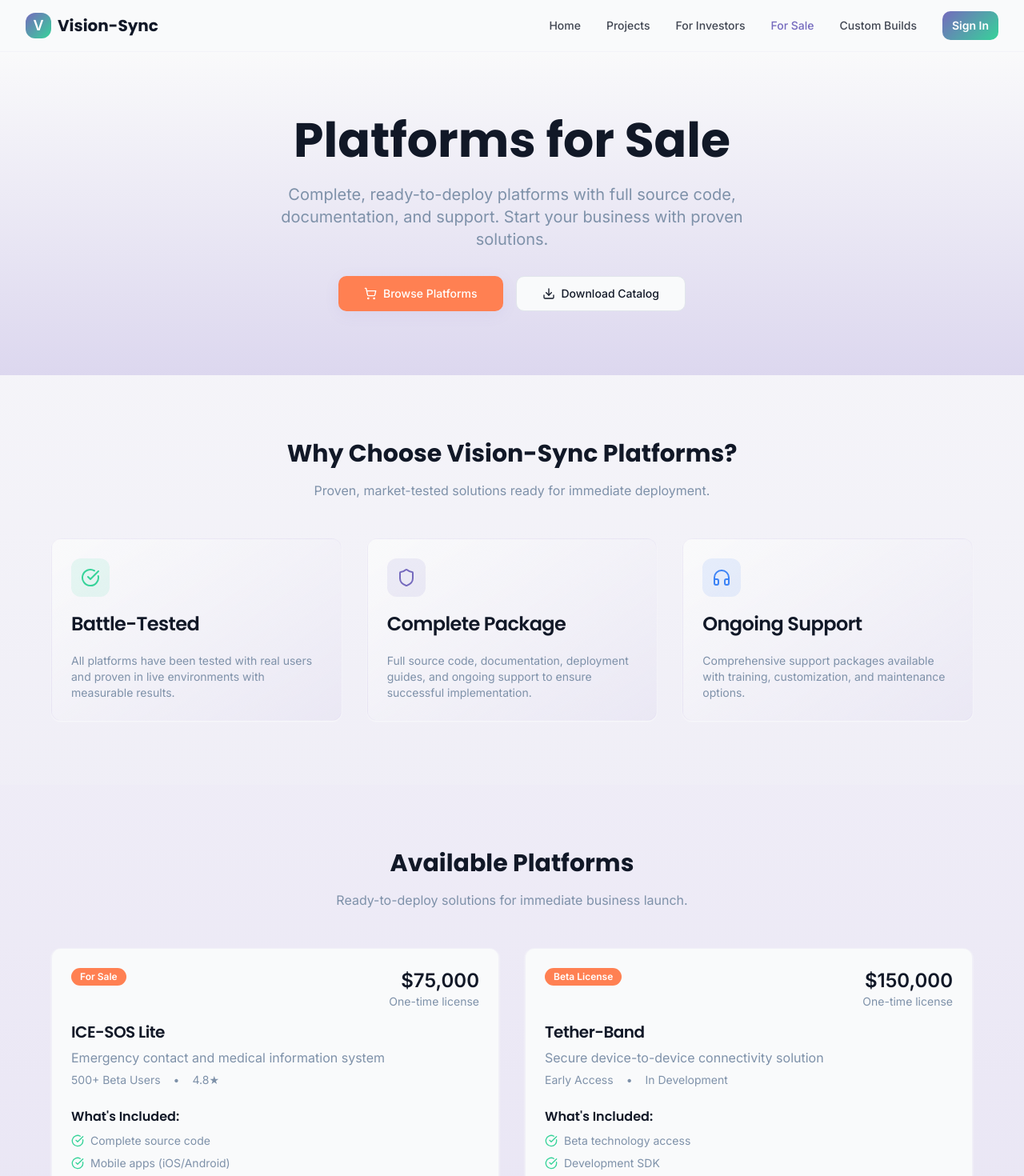
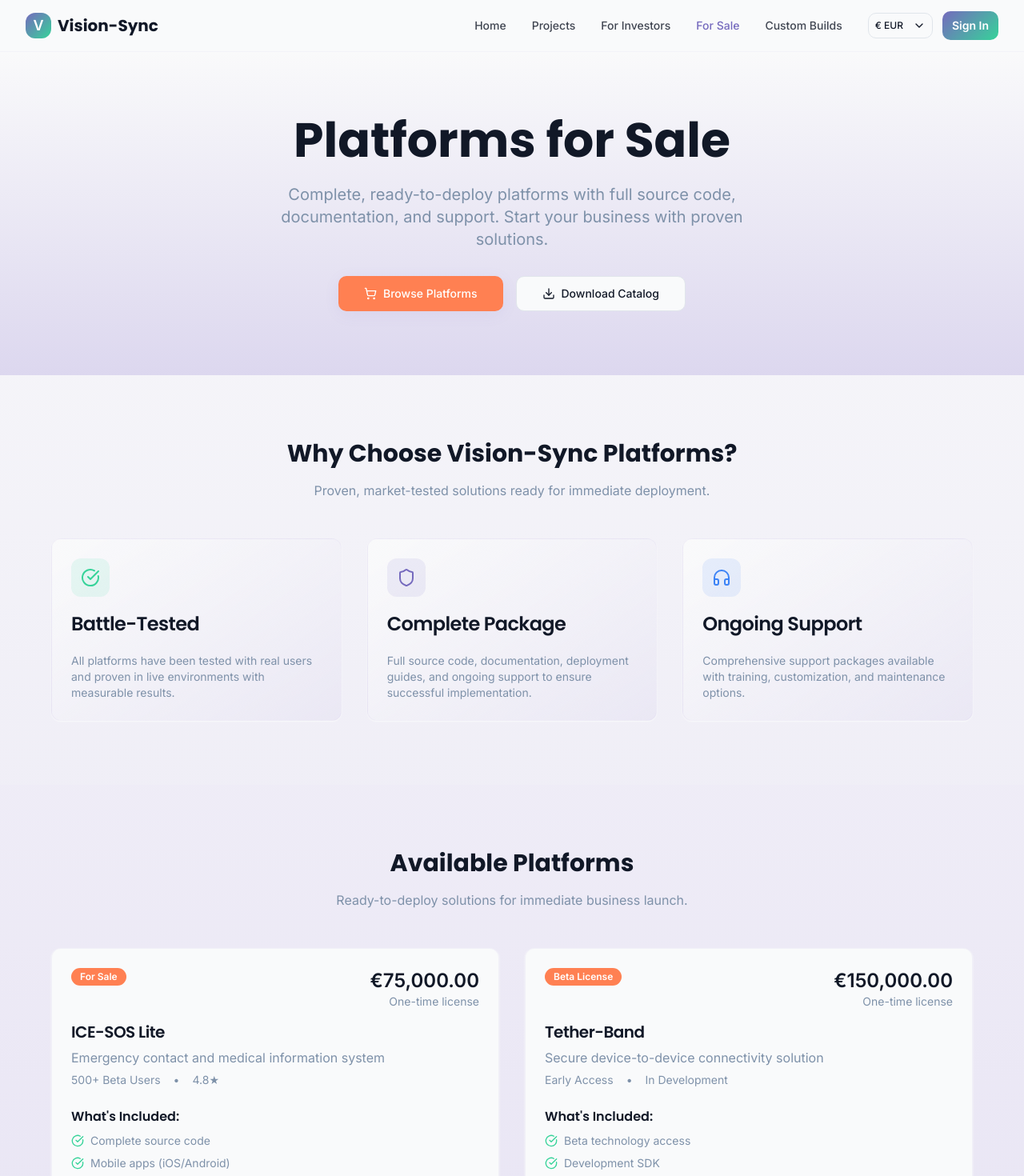
Before and after one commit to LeeSpain/vision-sync, a React (Vite) app: page /for-sale in a window 1280 px wide. Shown: the top 1470 px of the page at 80% size. Built offline with nearby package versions, Linux system fonts and the light colour scheme.

Commit message:
Add currency conversion feature
Implement currency conversion on the pricing section. The main price will be displayed in Euros, with an option for users to convert it to their local currency.

```diff
--- a/src/components/Layout/Header.tsx
+++ b/src/components/Layout/Header.tsx
@@ -3,6 +3,7 @@ import { Link, useLocation } from 'react-router-dom';
 import { Button } from '@/components/ui/button';
 import { Menu, X, LogOut, User } from 'lucide-react';
 import { useAuth } from '@/hooks/useAuth';
+import { CurrencySelector } from '@/components/ui/currency-selector';
 
 const Header = () => {
   const [isMenuOpen, setIsMenuOpen] = useState(false);
@@ -46,8 +47,10 @@ const Header = () => {
                 {item.name}
               </Link>
             ))}
+            <div className="flex items-center space-x-3">
+              <CurrencySelector variant="compact" />
               {user ? (
-              <div className="flex items-center space-x-4">
+                <div className="flex items-center space-x-3">
                   <span className="text-sm text-midnight-navy/80 flex items-center">
                     <User className="h-4 w-4 mr-1" />
                     {user.email}
@@ -64,6 +67,7 @@ const Header = () => {
                   </Button>
                 </Link>
               )}
+            </div>
           </div>
 
           {/* Mobile menu button */}
@@ -92,6 +96,9 @@ const Header = () => {
                   {item.name}
                 </Link>
               ))}
+              <div className="mb-4">
+                <CurrencySelector />
+              </div>
               {user ? (
                 <div className="flex flex-col space-y-2">
                   <span className="text-sm text-midnight-navy/80 flex items-center">
--- a/src/components/project-template/PurchaseSection.tsx
+++ b/src/components/project-template/PurchaseSection.tsx
@@ -2,15 +2,16 @@ import { Button } from '@/components/ui/button';
 import { Card, CardContent, CardDescription, CardHeader, CardTitle } from '@/components/ui/card';
 import { Badge } from '@/components/ui/badge';
 import { DollarSign, Package, Shield, Headphones, CheckCircle } from 'lucide-react';
+import { CurrencySelector } from '@/components/ui/currency-selector';
+import { useCurrency } from '@/hooks/useCurrency';
 
 interface PurchaseSectionProps {
   title?: string;
   description?: string;
   pricing: {
-    amount: string;
-    currency?: string;
+    amount: number; // Amount in EUR
     period?: string;
-    originalPrice?: string;
+    originalPrice?: number; // Original price in EUR
   };
   includes: string[];
   features?: string[];
@@ -27,6 +28,7 @@ const PurchaseSection = ({
   onPurchase,
   badge
 }: PurchaseSectionProps) => {
+  const { formatPrice } = useCurrency();
   return (
     <section className="py-16 lg:py-24 bg-gradient-primary">
       <div className="container">
@@ -40,6 +42,9 @@ const PurchaseSection = ({
 
           <Card className="bg-white/10 border-white/20 backdrop-blur-md">
             <CardHeader className="text-center">
+              <div className="flex justify-center mb-4">
+                <CurrencySelector variant="inline" />
+              </div>
               {badge && (
                 <Badge className="mx-auto mb-4 bg-emerald-green text-white">
                   {badge}
@@ -49,11 +54,11 @@ const PurchaseSection = ({
                 <div className="flex items-center justify-center gap-2">
                   {pricing.originalPrice && (
                     <span className="text-xl text-white/60 line-through">
-                      {pricing.currency || '$'}{pricing.originalPrice}
+                      {formatPrice(pricing.originalPrice)}
                     </span>
                   )}
                   <span className="text-4xl font-bold">
-                    {pricing.currency || '$'}{pricing.amount}
+                    {formatPrice(pricing.amount)}
                   </span>
                   {pricing.period && (
                     <span className="text-lg text-white/80">
--- /dev/null
+++ b/src/components/ui/currency-selector.tsx
@@ -0,0 +1,74 @@
+import { ChevronDown } from 'lucide-react';
+import { Button } from '@/components/ui/button';
+import {
+  DropdownMenu,
+  DropdownMenuContent,
+  DropdownMenuItem,
+  DropdownMenuTrigger,
+} from '@/components/ui/dropdown-menu';
+import { useCurrency, type Currency } from '@/hooks/useCurrency';
+
+interface CurrencySelectorProps {
+  variant?: 'default' | 'compact' | 'inline';
+  className?: string;
+}
+
+export const CurrencySelector = ({ variant = 'default', className = '' }: CurrencySelectorProps) => {
+  const { selectedCurrency, currencies, changeCurrency } = useCurrency();
+
+  const getButtonClasses = () => {
+    switch (variant) {
+      case 'compact':
+        return 'h-8 px-2 text-xs';
+      case 'inline':
+        return 'h-auto p-1 text-sm bg-transparent hover:bg-white/10 text-white border-white/20';
+      default:
+        return '';
+    }
+  };
+
+  const getIconSize = () => {
+    switch (variant) {
+      case 'compact':
+        return 'h-3 w-3';
+      case 'inline':
+        return 'h-3 w-3';
+      default:
+        return 'h-4 w-4';
+    }
+  };
+
+  return (
+    <DropdownMenu>
+      <DropdownMenuTrigger asChild>
+        <Button
+          variant={variant === 'inline' ? 'ghost' : 'outline'}
+          size={variant === 'compact' ? 'sm' : 'default'}
+          className={`${getButtonClasses()} ${className}`}
+        >
+          <span className="font-medium">
+            {selectedCurrency.symbol} {selectedCurrency.code}
+          </span>
+          <ChevronDown className={`ml-1 ${getIconSize()}`} />
+        </Button>
+      </DropdownMenuTrigger>
+      <DropdownMenuContent align="end" className="w-48">
+        {currencies.map((currency: Currency) => (
+          <DropdownMenuItem
+            key={currency.code}
+            onClick={() => changeCurrency(currency.code)}
+            className={`flex items-center justify-between ${
+              selectedCurrency.code === currency.code ? 'bg-soft-lilac/20' : ''
+            }`}
+          >
+            <span className="flex items-center">
+              <span className="font-medium mr-2">{currency.symbol}</span>
+              <span>{currency.name}</span>
+            </span>
+            <span className="text-sm text-cool-gray">{currency.code}</span>
+          </DropdownMenuItem>
+        ))}
+      </DropdownMenuContent>
+    </DropdownMenu>
+  );
+};
--- /dev/null
+++ b/src/hooks/useCurrency.ts
@@ -0,0 +1,65 @@
+import { useState, useEffect } from 'react';
+
+export interface Currency {
+  code: string;
+  symbol: string;
+  name: string;
+  rate: number; // Rate relative to EUR (EUR = 1.0)
+}
+
+export const currencies: Currency[] = [
+  { code: 'EUR', symbol: '€', name: 'Euro', rate: 1.0 },
+  { code: 'USD', symbol: '$', name: 'US Dollar', rate: 1.1 },
+  { code: 'GBP', symbol: '£', name: 'British Pound', rate: 0.85 },
+  { code: 'CAD', symbol: 'C$', name: 'Canadian Dollar', rate: 1.45 },
+  { code: 'AUD', symbol: 'A$', name: 'Australian Dollar', rate: 1.65 },
+  { code: 'CHF', symbol: 'CHF', name: 'Swiss Franc', rate: 0.95 },
+  { code: 'JPY', symbol: '¥', name: 'Japanese Yen', rate: 160 },
+];
+
+export const useCurrency = () => {
+  const [selectedCurrency, setSelectedCurrency] = useState<Currency>(currencies[0]); // Default to EUR
+
+  useEffect(() => {
+    const saved = localStorage.getItem('selectedCurrency');
+    if (saved) {
+      const currency = currencies.find(c => c.code === saved);
+      if (currency) {
+        setSelectedCurrency(currency);
+      }
+    }
+  }, []);
+
+  const changeCurrency = (currencyCode: string) => {
+    const currency = currencies.find(c => c.code === currencyCode);
+    if (currency) {
+      setSelectedCurrency(currency);
+      localStorage.setItem('selectedCurrency', currencyCode);
+    }
+  };
+
+  const formatPrice = (amount: number, showCode: boolean = false) => {
+    const convertedAmount = amount * selectedCurrency.rate;
+    const formatted = new Intl.NumberFormat('en-US', {
+      minimumFractionDigits: selectedCurrency.code === 'JPY' ? 0 : 2,
+      maximumFractionDigits: selectedCurrency.code === 'JPY' ? 0 : 2,
+    }).format(convertedAmount);
+
+    const symbol = selectedCurrency.symbol;
+    const code = showCode ? ` ${selectedCurrency.code}` : '';
+
+    return `${symbol}${formatted}${code}`;
+  };
+
+  const convertPrice = (eurAmount: number) => {
+    return eurAmount * selectedCurrency.rate;
+  };
+
+  return {
+    selectedCurrency,
+    currencies,
+    changeCurrency,
+    formatPrice,
+    convertPrice,
+  };
+};
--- a/src/pages/AiSpainHomes.tsx
+++ b/src/pages/AiSpainHomes.tsx
@@ -4,8 +4,10 @@ import { Badge } from '@/components/ui/badge';
 import Header from '@/components/Layout/Header';
 import Footer from '@/components/Layout/Footer';
 import { ArrowRight, Home, Brain, TrendingUp, Eye, ExternalLink, MapPin, Euro, BarChart3 } from 'lucide-react';
+import { useCurrency } from '@/hooks/useCurrency';
 
 const AiSpainHomes = () => {
+  const { formatPrice } = useCurrency();
   return (
     <div className="min-h-screen">
       <Header />
@@ -88,7 +90,7 @@ const AiSpainHomes = () => {
                 <li>• Madrid & Barcelona metros</li>
                 <li>• Emerging markets analysis</li>
                 <li>• International buyer focus</li>
-                <li>• €50K - €2M property range</li>
+                <li>• {formatPrice(50000)} - {formatPrice(2000000)} property range</li>
               </ul>
             </div>
           </div>
@@ -164,7 +166,7 @@ const AiSpainHomes = () => {
           </p>
           <div className="grid grid-cols-1 md:grid-cols-4 gap-8 mb-12">
             <div className="text-center">
-              <div className="text-3xl font-bold text-electric-blue mb-2">€50B</div>
+              <div className="text-3xl font-bold text-electric-blue mb-2">{formatPrice(50000000000)}</div>
               <div className="text-cool-gray">Spanish Property Market</div>
             </div>
             <div className="text-center">
@@ -172,7 +174,7 @@ const AiSpainHomes = () => {
               <div className="text-cool-gray">International Buyers</div>
             </div>
             <div className="text-center">
-              <div className="text-3xl font-bold text-royal-purple mb-2">$1M</div>
+              <div className="text-3xl font-bold text-royal-purple mb-2">{formatPrice(1000000)}</div>
               <div className="text-cool-gray">Seed Funding Target</div>
             </div>
             <div className="text-center">
--- a/src/pages/ForSale.tsx
+++ b/src/pages/ForSale.tsx
@@ -8,8 +8,12 @@ import { Badge } from '@/components/ui/badge';
 import Header from '@/components/Layout/Header';
 import Footer from '@/components/Layout/Footer';
 import { DollarSign, ShoppingCart, Download, ArrowRight, CheckCircle, Shield, Headphones } from 'lucide-react';
+import { useCurrency } from '@/hooks/useCurrency';
+import { useBudgetOptions } from '@/utils/budgetOptions';
 
 const ForSale = () => {
+  const { formatPrice } = useCurrency();
+  const { forSale: budgetOptions } = useBudgetOptions();
   const [inquiryForm, setInquiryForm] = useState({
     name: '',
     email: '',
@@ -39,7 +43,7 @@ const ForSale = () => {
     {
       title: 'ICE-SOS Lite',
       description: 'Emergency contact and medical information system',
-      price: '$75,000',
+      price: formatPrice(75000),
       stage: 'For Sale',
       users: '500+ Beta Users',
       rating: '4.8★',
@@ -55,7 +59,7 @@ const ForSale = () => {
     {
       title: 'Tether-Band',
       description: 'Secure device-to-device connectivity solution',
-      price: '$150,000',
+      price: formatPrice(150000),
       stage: 'Beta License',
       users: 'Early Access',
       rating: 'In Development',
@@ -300,10 +304,11 @@ const ForSale = () => {
                         <SelectValue placeholder="Select budget" />
                       </SelectTrigger>
                       <SelectContent>
-                        <SelectItem value="under-50k">Under $50K</SelectItem>
-                        <SelectItem value="50k-100k">$50K - $100K</SelectItem>
-                        <SelectItem value="100k-200k">$100K - $200K</SelectItem>
-                        <SelectItem value="over-200k">Over $200K</SelectItem>
+                        {budgetOptions.map((budget, index) => (
+                          <SelectItem key={index} value={budget.toLowerCase().replace(/[^a-z0-9]/g, '-')}>
+                            {budget}
+                          </SelectItem>
+                        ))}
                       </SelectContent>
                     </Select>
                   </div>
--- a/src/pages/IceSosLite.tsx
+++ b/src/pages/IceSosLite.tsx
@@ -4,8 +4,10 @@ import { Badge } from '@/components/ui/badge';
 import Header from '@/components/Layout/Header';
 import Footer from '@/components/Layout/Footer';
 import { ArrowRight, Shield, Smartphone, DollarSign, Eye, ExternalLink, AlertTriangle, Clock, Users } from 'lucide-react';
+import { useCurrency } from '@/hooks/useCurrency';
 
 const IceSosLite = () => {
+  const { formatPrice } = useCurrency();
   return (
     <div className="min-h-screen">
       <Header />
@@ -164,7 +166,7 @@ const IceSosLite = () => {
           </p>
           <div className="grid grid-cols-1 md:grid-cols-4 gap-8 mb-12">
             <div className="text-center">
-              <div className="text-3xl font-bold text-coral-orange mb-2">$75K</div>
+              <div className="text-3xl font-bold text-coral-orange mb-2">{formatPrice(75000)}</div>
               <div className="text-cool-gray">Platform License</div>
             </div>
             <div className="text-center">
--- /dev/null
+++ b/src/utils/budgetOptions.ts
@@ -0,0 +1,43 @@
+import { useCurrency } from '@/hooks/useCurrency';
+
+export const useBudgetOptions = () => {
+  const { formatPrice } = useCurrency();
+
+  return {
+    aiAgent: [
+      `Under ${formatPrice(10000)}`,
+      `${formatPrice(10000)} - ${formatPrice(25000)}`,
+      `${formatPrice(25000)} - ${formatPrice(50000)}`,
+      `${formatPrice(50000)} - ${formatPrice(100000)}`,
+      `${formatPrice(100000)}+`
+    ],
+    general: [
+      `Under ${formatPrice(10000)}`,
+      `${formatPrice(10000)} - ${formatPrice(25000)}`,
+      `${formatPrice(25000)} - ${formatPrice(50000)}`,
+      `${formatPrice(50000)} - ${formatPrice(100000)}`,
+      `${formatPrice(100000)}+`,
+      'Let\'s discuss'
+    ],
+    investment: [
+      `Under ${formatPrice(100000)}`,
+      `${formatPrice(100000)} - ${formatPrice(500000)}`,
+      `${formatPrice(500000)} - ${formatPrice(1000000)}`,
+      `${formatPrice(1000000)} - ${formatPrice(5000000)}`,
+      `Over ${formatPrice(5000000)}`
+    ],
+    forSale: [
+      `Under ${formatPrice(50000)}`,
+      `${formatPrice(50000)} - ${formatPrice(100000)}`,
+      `${formatPrice(100000)} - ${formatPrice(200000)}`,
+      `Over ${formatPrice(200000)}`
+    ],
+    customBuilds: [
+      `Under ${formatPrice(25000)}`,
+      `${formatPrice(25000)} - ${formatPrice(50000)}`,
+      `${formatPrice(50000)} - ${formatPrice(100000)}`,
+      `${formatPrice(100000)} - ${formatPrice(250000)}`,
+      `Over ${formatPrice(250000)}`
+    ]
+  };
+};
```
Also changed, not shown: src/pages/AiAgentQuestionnaire.tsx (+3 -4 lines), src/pages/Contact.tsx (+3 -4 lines). Lines whose indentation alone changed are shown as unchanged.
